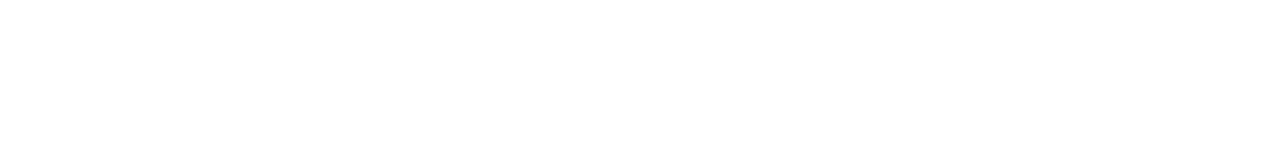
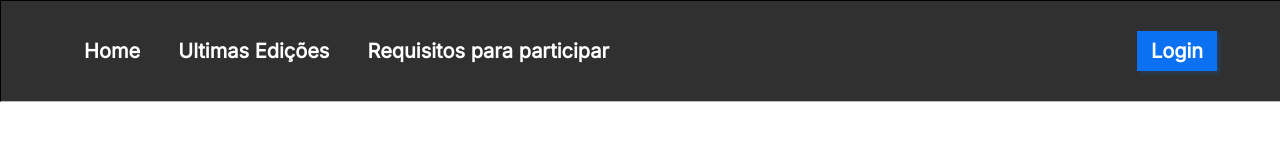
Before and after one commit to myvenca/bootcamp-dnc, a plain HTML site: page index.html in a window 1280 px wide. Drawn offline with Linux system fonts and the light colour scheme.

Commit message:
Crianção de Estilo no CSS do Menu

```diff
--- a/index.html
+++ b/index.html
@@ -4,8 +4,24 @@
     <meta charset="UTF-8">
     <meta name="viewport" content="width=device-width, initial-scale=1.0">
     <title>DNC</title>
+    <link rel="stylesheet" href="style.css">
 </head>
 <body>
+    <!-- Criando um menu (nav) -->
+    <nav id="principal">
+        <div id="menu">
+            <a href="">Home</a>
+            <a href="">Ultimas Edições</a>
+            <a href="">Requisitos para participar</a>
+        </div>
+        <button>Login</button>
+    </nav>
+
+
+
+
+
+
 
 
 
--- a/style.css
+++ b/style.css
@@ -0,0 +1,63 @@
+/* Importando a font 'inter' no google */
+@import url('https://fonts.googleapis.com/css2?family=Inter:wght@100;400&display=swap');
+
+body{
+    margin: 0px; /* Margem Externa */
+    padding: 0px; /* Margem Interna */
+}
+
+#principal{
+    width: 100%;
+    height: 100px;
+    border: 1px solid black;
+
+    background-color: #303030;
+
+    display: flex;
+
+    justify-content: space-between;
+    align-items: center;
+
+    border-bottom: 1px solid #bababa;
+
+}
+
+#menu {
+    display: flex;
+    width: 44%;
+    justify-content: space-around;
+    align-items: center;
+
+    margin-left: 5%;
+}
+
+#principal div a{
+    font-family: 'Inter';
+    font-size: 20px;
+    font-weight: 600;
+    color: white;
+    text-decoration: none; /*tirar o underline*/
+}
+
+/* Ao o mouse passar por cima ira mudar de cor! */
+    #principal div a:hover{
+        color: #CCCCCC;
+    }
+
+/* Botão de login estilizado! */
+#principal button {
+    margin-right: 5%;
+    background-color: #0C70F2; /* cor de fundo */
+    border: 0px;
+    color: white;
+
+    height: 40px;
+    width: 80px;
+
+    font-family: 'Inter';
+    font-size: 20px;
+    font-weight: 600;
+
+    box-shadow: 3px 2px 4px rgba(12, 112, 242, 0.25); /* Sombreamento */
+    cursor: pointer;
+}
```
